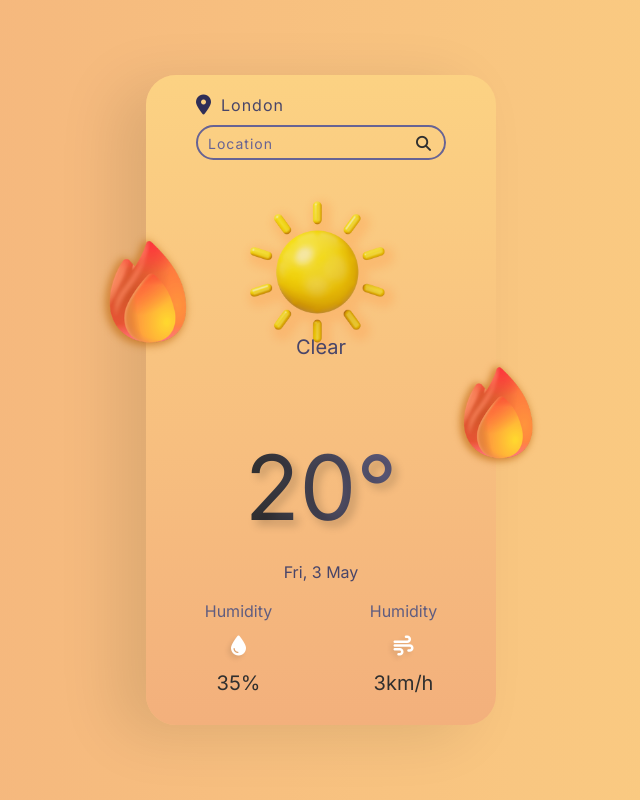
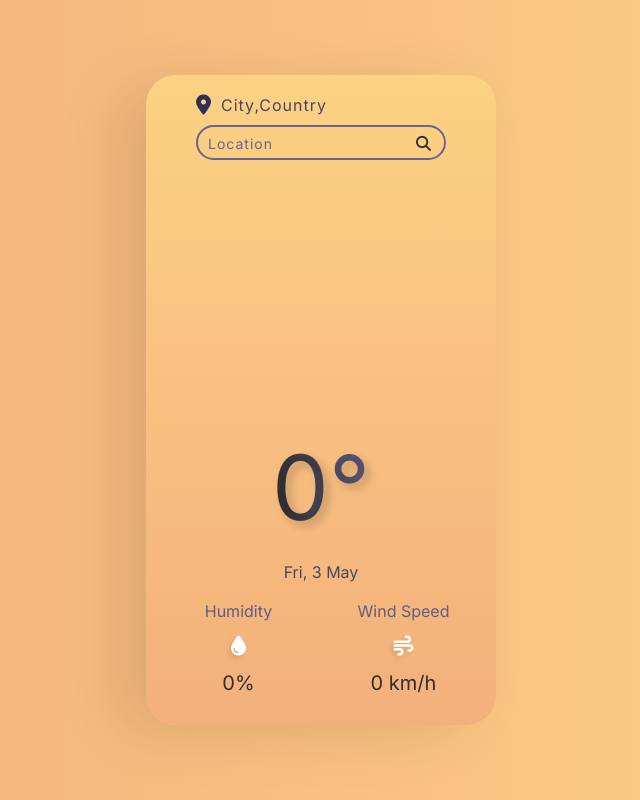
Before and after one commit to saemyyy/weather-checker, a React (Vite) app: page / in a window 1280 px wide. Shown: the whole page, without its empty margins (319-959 px from the left). Built offline with nearby package versions, Linux system fonts and the light colour scheme.

Commit message:
integrate functions of api. key must not be openly available

```diff
--- a/src/components/WeatherChecker.jsx
+++ b/src/components/WeatherChecker.jsx
@@ -2,25 +2,79 @@ import sunny from "../assets/images/sunny.png";
 import cloudy from "../assets/images/cloudy.png";
 import rainy from "../assets/images/rainy.png";
 import snowy from "../assets/images/snowy.png";
+import { useState } from "react";
 
 const WeatherChecker = () => {
+  const [data, setData] = useState([]);
+  const [location, setLocation] = useState("");
+  const api_key = "does not work without api key";
+
+  const handleInputChange = (e) => {
+    setLocation(e.target.value);
+  };
+
+  const search = async () => {
+    const url = `https://api.openweathermap.org/data/2.5/weather?q=${location}&units=metric&appid=${api_key}`;
+    const res = await fetch(url);
+    const searchData = await res.json();
+    console.log(searchData);
+    setData(searchData);
+    setLocation("");
+  };
+
+  const handleKeyDown = (e) => {
+    if (e.key === "Enter") {
+      search();
+    }
+  };
+
+  const weatherImages = {
+    Clear: sunny,
+    Clouds: cloudy,
+    Rain: rainy,
+    Snow: snowy,
+    Haze: cloudy,
+    Mist: cloudy,
+  };
+
+  const weatherImage = data.weather
+    ? weatherImages[data.weather[0].main]
+    : null;
+
   return (
     <div className="container">
       <div className="weather-app">
         <div className="search">
           <div className="search-top">
             <i className="fa-solid fa-location-dot"></i>
-            <div className="location">London</div>
+            <div className="location">
+              {data.name ? data.name : "City"},
+              {data.sys && data.sys.country ? data.sys.country : "Country"}
+            </div>
           </div>
           <div className="search-bar">
-            <input type="text" placeholder="Location" />{" "}
-            <i className="fa-solid fa-magnifying-glass"></i>
+            <input
+              type="text"
+              placeholder="Location"
+              value={location}
+              onChange={handleInputChange}
+              onKeyDown={handleKeyDown}
+            />{" "}
+            <i className="fa-solid fa-magnifying-glass" onClick={search}></i>
           </div>
         </div>
         <div className="weather">
-          <img src={sunny} alt="sunny" />
-          <div className="weather-type">Clear</div>
-          <div className="temp">20°</div>
+          <img
+            src={weatherImage}
+            alt="Weather"
+            style={{ display: weatherImage ? "block" : "none" }}
+          />
+          <div className="weather-type">
+            {data.weather ? data.weather.main : null}
+          </div>
+          <div className="temp">
+            {data.main ? Math.round(data.main.temp) + "°" : "0°"}
+          </div>
         </div>
         <div className="weather-date">
           <p>Fri, 3 May</p>
@@ -29,12 +83,18 @@ const WeatherChecker = () => {
           <div className="humidity">
             <div className="data-name">Humidity</div>
             <i className="fa-solid fa-droplet"></i>
-            <div className="data">35%</div>
+            <div className="data">
+              {data.main ? data.main.humidity + "%" : "0%"}
+            </div>
           </div>
           <div className="wind">
-            <div className="data-name">Humidity</div>
+            <div className="data-name">Wind Speed</div>
             <i className="fa-solid fa-wind"></i>
-            <div className="data">3km/h</div>
+            <div className="data">
+              {data.wind
+                ? Math.round(data.wind.speed * 3.6) + "km/h"
+                : "0 km/h"}
+            </div>
           </div>
         </div>
       </div>
```
